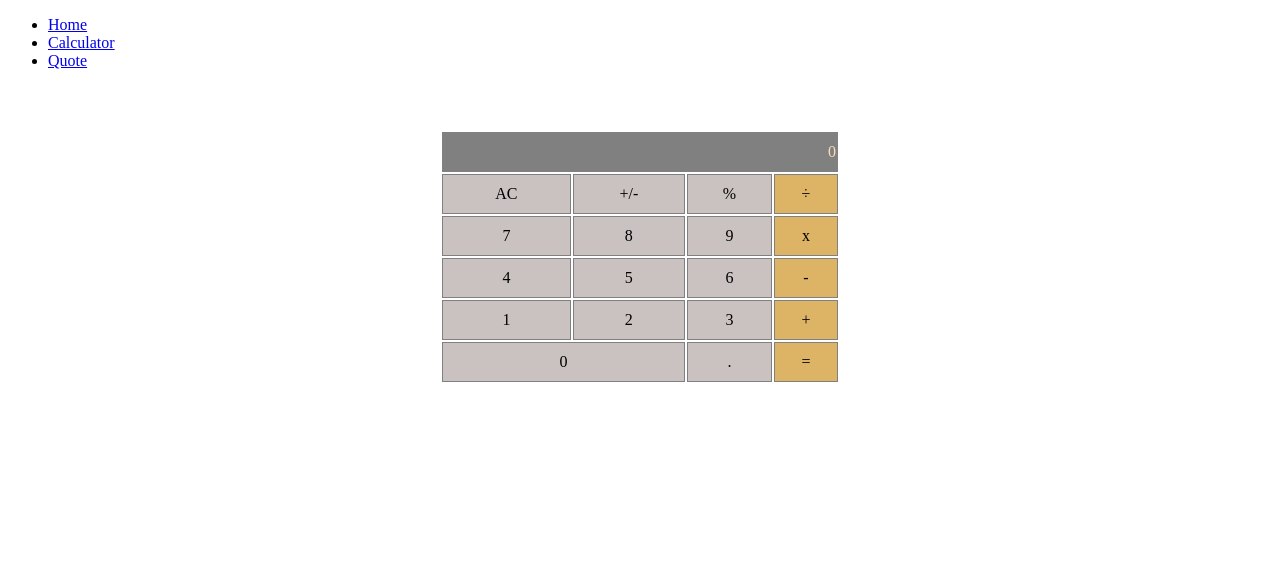
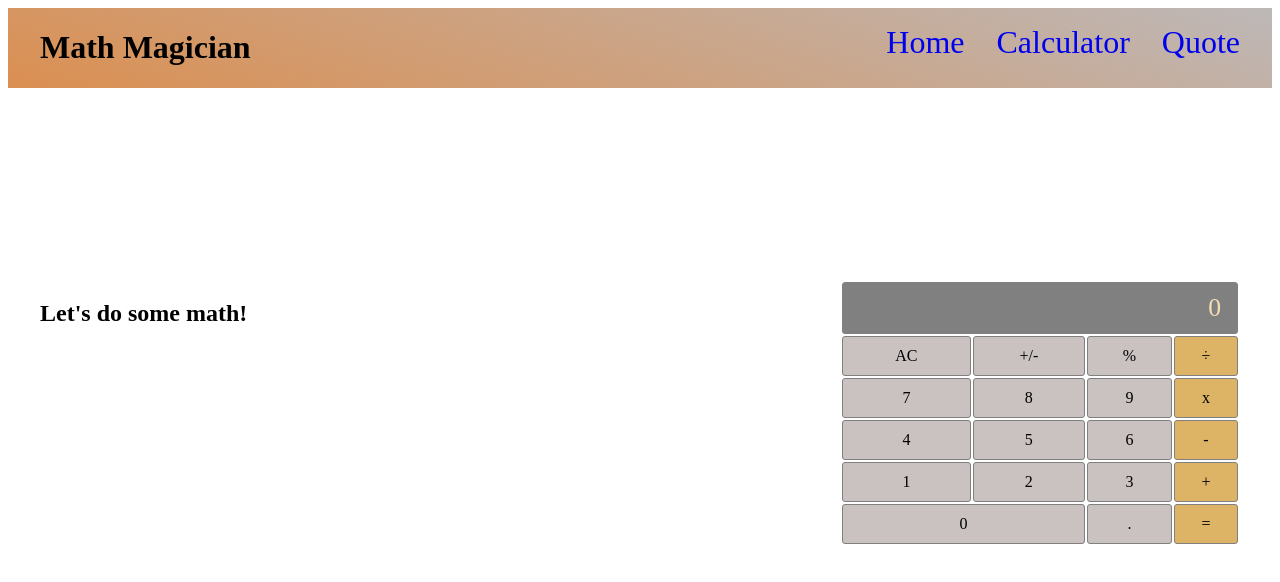
Before and after one commit to Rayan84/math-magician, a React (Create React App) app: page /calculator in a window 1280 px wide. Shown: the top 582 px of the page. Built offline with nearby package versions, Linux system fonts and the light colour scheme.

Commit message:
Add quote page

```diff
--- a/src/components/Calculator.js
+++ b/src/components/Calculator.js
@@ -27,8 +27,9 @@ function Calculator() {
         output = 0;
     }
 
-    return( <div>
-            <div className='calculator-container'>
+    return( <div className="padding-x-2rem">
+            <div className='calculator-container display-flex justify-content-space-between'>
+              <h2>Let&apos;s do some math!</h2>
               <table>
                 <tbody>
                     <tr>
--- a/src/components/Home.js
+++ b/src/components/Home.js
@@ -2,7 +2,13 @@ import React from "react";
 
 const Home = () => {
     return (
-        <h1>This is the homepage</h1>
+        <div>
+          <div className="paragraphs-container">
+          <h2>This is the homepage</h2>
+          <p>Lorem ipsum dolor sit amet, consectetur adipiscing elit, sed do eiusmod tempor incididunt ut labore et dolore magna aliqua. Ut enim ad minim veniam, quis nostrud exercitation ullamco laboris nisi ut aliquip ex ea commodo consequat. Duis aute irure dolor in reprehenderit in voluptate velit esse cillum dolore eu fugiat nulla pariatur. Excepteur sint occaecat cupidatat non proident, sunt in culpa qui officia deserunt mollit anim id est laborum.</p>
+          <p>Sed ut perspiciatis unde omnis iste natus error sit voluptatem accusantium doloremque laudantium, totam rem aperiam, eaque ipsa quae ab illo inventore veritatis et quasi architecto beatae vitae dicta sunt explicabo. Nemo enim ipsam voluptatem quia voluptas sit aspernatur aut odit aut fugit, sed quia consequuntur magni dolores eos qui ratione voluptatem sequi nesciunt. Neque porro quisquam est, qui dolorem ipsum quia dolor sit amet, consectetur, adipisci velit, sed quia non numquam eius modi tempora incidunt ut labore et dolore magnam aliquam quaerat voluptatem. Ut enim ad minima veniam, quis nostrum exercitationem ullam corporis suscipit laboriosam, nisi ut aliquid ex ea commodi consequatur? Quis autem vel eum iure reprehenderit qui in ea voluptate velit esse quam nihil molestiae consequatur, vel illum qui dolorem eum fugiat quo voluptas nulla pariatur?</p>
+          </div>
+        </div>
     );
 }
 
--- a/src/components/Navbar.js
+++ b/src/components/Navbar.js
@@ -3,11 +3,18 @@ import { Link } from "react-router-dom";
 
 const Navbar = () => {
     return(
-        <ul>
-        <li><Link to="/">Home</Link></li>
-        <li><Link to="./calculator">Calculator</Link></li>
-        <li><Link to="./quote">Quote</Link></li>
-      </ul>
+        <div className="display-flex navbar-container justify-content-space-between padding-x-2rem">
+          <div>
+            <h1>Math Magician</h1>
+          </div>
+
+          <ul className="navbar display-flex">
+            <li><Link to="/">Home</Link></li>
+            <li><Link to="./calculator">Calculator</Link></li>
+            <li><Link to="./quote">Quote</Link></li>
+         </ul>
+        </div>
+
     );
 }
 
--- a/src/components/Quote.js
+++ b/src/components/Quote.js
@@ -2,8 +2,8 @@ import React from "react";
 
 const Quote = () => {
     return(
-        <div>
-            <h1>This is Quote page</h1>
+        <div className="quote-container padding-x-2rem">
+            <h2>Mathematics is not about numbers, equations, computations, or algorithms: it is about understanding. ~William Paul Thurston</h2>
         </div>
     );
 }
--- a/src/index.css
+++ b/src/index.css
@@ -1,18 +1,61 @@
+.navbar-container {
+  background: rgb(224, 203, 113);
+  background: linear-gradient(18deg, rgba(224, 203, 113, 1) 0%, rgba(219, 143, 81, 1) 0%, rgba(129, 120, 120, 0.5270483193277311) 100%);
+}
+
+.navbar {
+  justify-content: right;
+}
+
+.navbar li {
+  list-style: none;
+  font-size: 2rem;
+  margin-left: 2rem;
+}
+
+.navbar li a:hover {
+  color: white;
+}
+
+.navbar li a {
+  text-decoration: none;
+}
+
+.paragraphs-container {
+  padding-top: 5rem;
+  padding-left: 2rem;
+  padding-right: 2rem;
+}
+
 .calculator-container {
-  margin-top: 60px;
+  padding-top: 12rem;
   width: 100%;
   text-align: center;
 }
 
+.display-flex {
+  display: flex;
+}
+
+.justify-content-space-between {
+  justify-content: space-between;
+}
+
+.padding-x-2rem {
+  padding-right: 2rem;
+  padding-left: 2rem;
+}
+
 table {
   width: 400px;
-  margin: auto;
 }
 
 #display {
   color: wheat;
+  font-size: 1.6rem;
   background-color: grey;
   text-align: end;
+  padding-right: 1rem;
 }
 
 .background-color-grey {
@@ -28,9 +71,15 @@ td {
   padding-top: 10px;
   padding-bottom: 10px;
   cursor: pointer;
+  border-radius: 3px;
 }
 
 td:hover {
   color: white;
   border: solid yellow 1px;
 }
+
+.quote-container {
+  padding-top: 15rem;
+
+}
```
